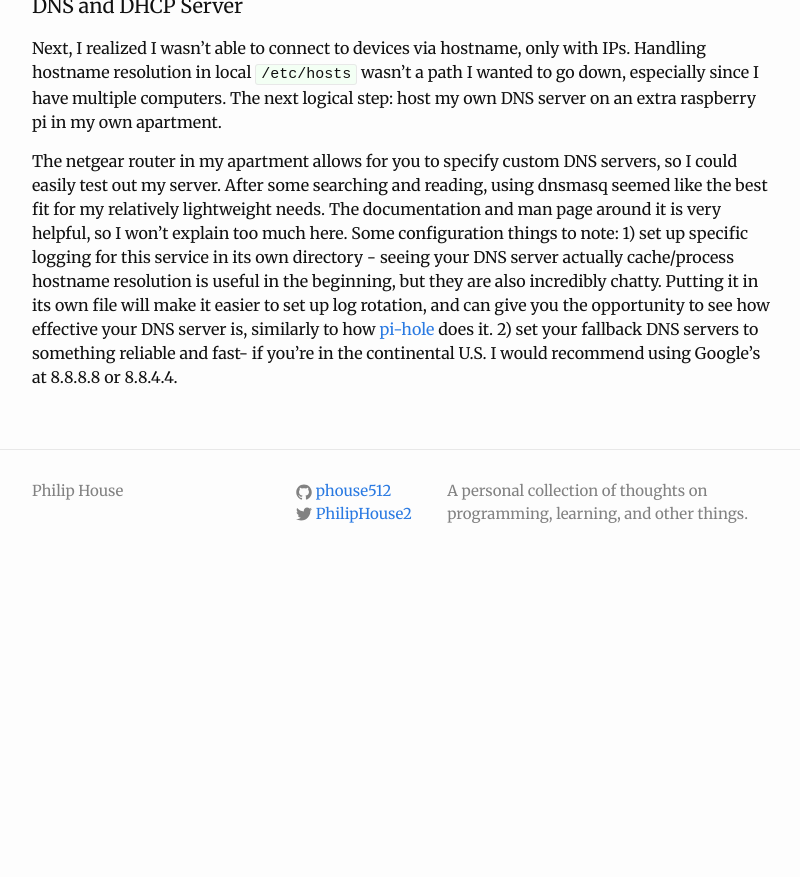
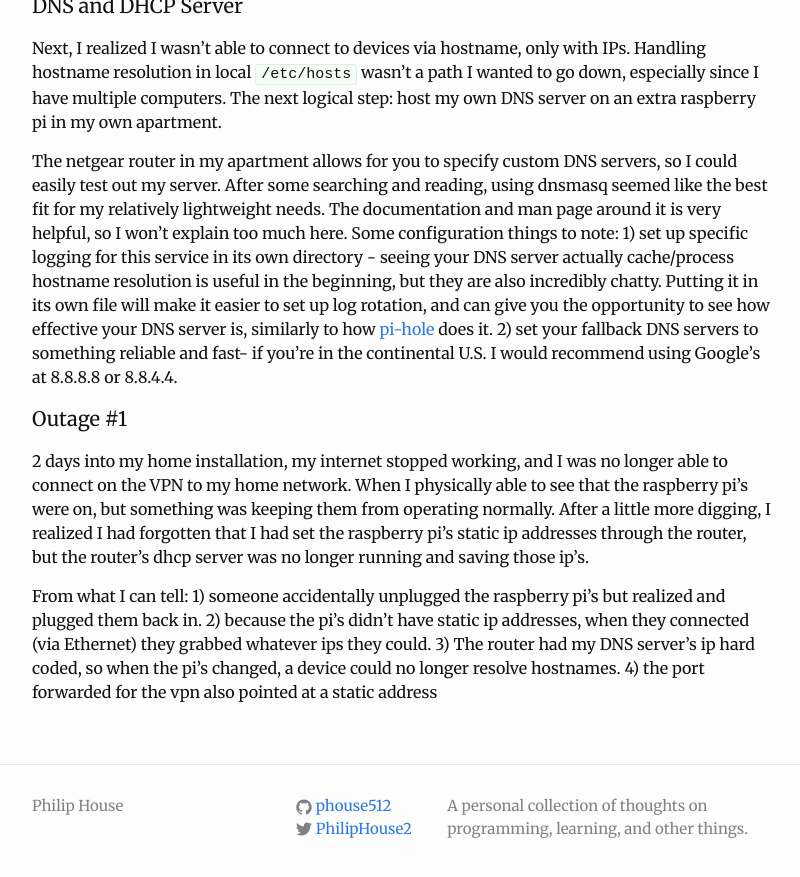
Before and after one commit to phouse512/blog, a Jekyll site: the page built from _posts/2016-04-10-raspberry-pi-vpn-dns.markdown, in a window 1280 px wide and 900 px high, scrolled down 1136 px. Shown: the top 877 px of the window, without its empty margins (238-1038 px from the left). Built offline with Jekyll 4.4.1, drawn with Linux system fonts in a browser that asks for light colours; comment, search, counter and statistics services are not loaded; before the commit the page ends 1721 px from its top, so only the background shows below that.

Commit message:
more train work

```diff
--- a/_posts/2016-04-10-raspberry-pi-vpn-dns.markdown
+++ b/_posts/2016-04-10-raspberry-pi-vpn-dns.markdown
@@ -56,6 +56,13 @@ pi in my own apartment.
 
 The netgear router in my apartment allows for you to specify custom DNS servers, so I could easily test out my server. After some searching and reading, using dnsmasq seemed like the best fit for my relatively lightweight needs. The documentation and man page around it is very helpful, so I won't explain too much here. Some configuration things to note: 1) set up specific logging for this service in its own directory - seeing your DNS server actually cache/process hostname resolution is useful in the beginning, but they are also incredibly chatty. Putting it in its own file will make it easier to set up log rotation, and can give you the opportunity to see how effective your DNS server is, similarly to how [pi-hole][pi-hole] does it. 2) set your fallback DNS servers to something reliable and fast- if you're in the continental U.S. I would recommend using Google's at 8.8.8.8 or 8.8.4.4.
 
+#### Outage #1
+
+2 days into my home installation, my internet stopped working, and I was no longer able to connect on the VPN to my home network. When I physically able to see that the raspberry pi's were on, but something was keeping them from operating normally. After a little more digging, I realized I had forgotten that I had set the raspberry pi's static ip addresses through the router, but the router's dhcp server was no longer running and saving those ip's.
+
+From what I can tell: 1) someone accidentally unplugged the raspberry pi's but realized and plugged them back in. 2) because the pi's didn't have static ip addresses, when they connected (via Ethernet) they grabbed whatever ips they could. 3) The router had my DNS server's ip hard coded, so when the pi's changed, a device could no longer resolve hostnames. 4) the port forwarded for the vpn also pointed at a static address
+
+
 [yak-shaver]: http://urlgoeshere
 [dd-client]: https://sourceforge.net/p/ddclient/wiki/Home/
 [pi-hole]: http://linkyk
```
